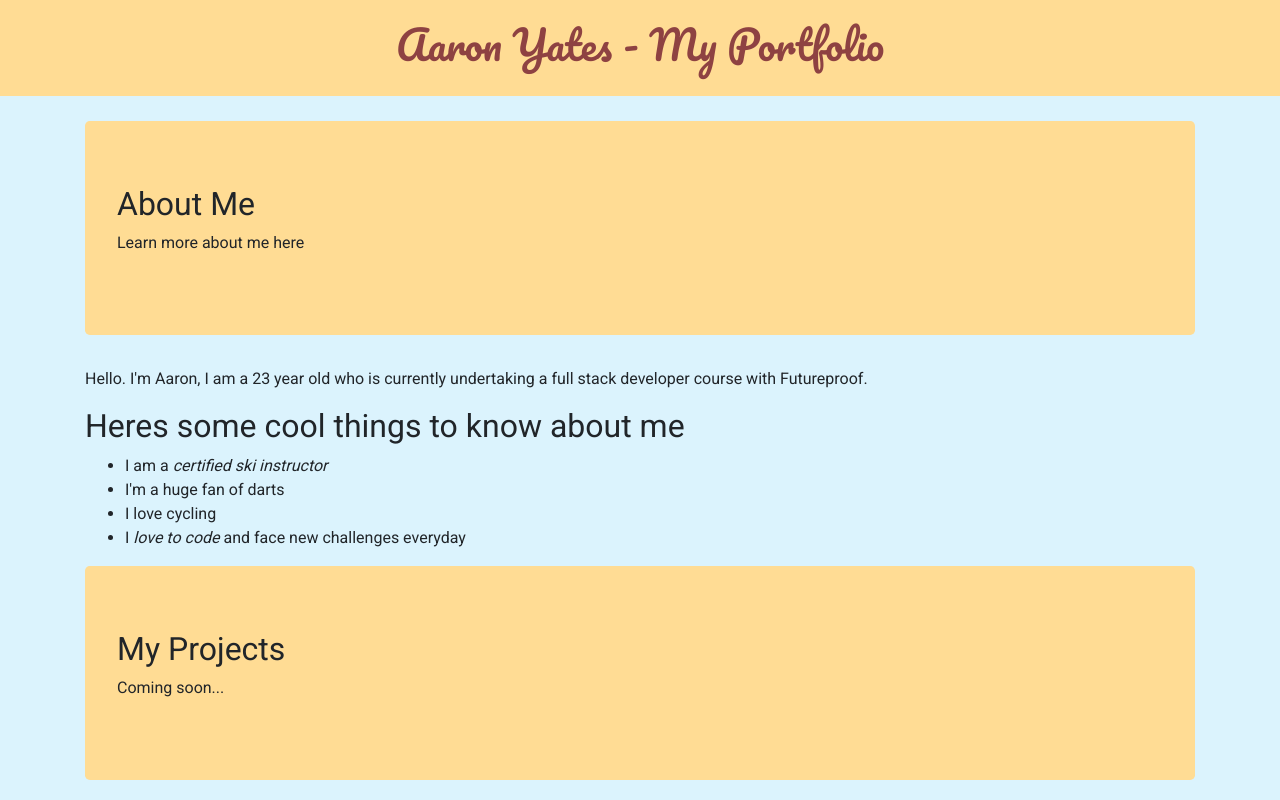
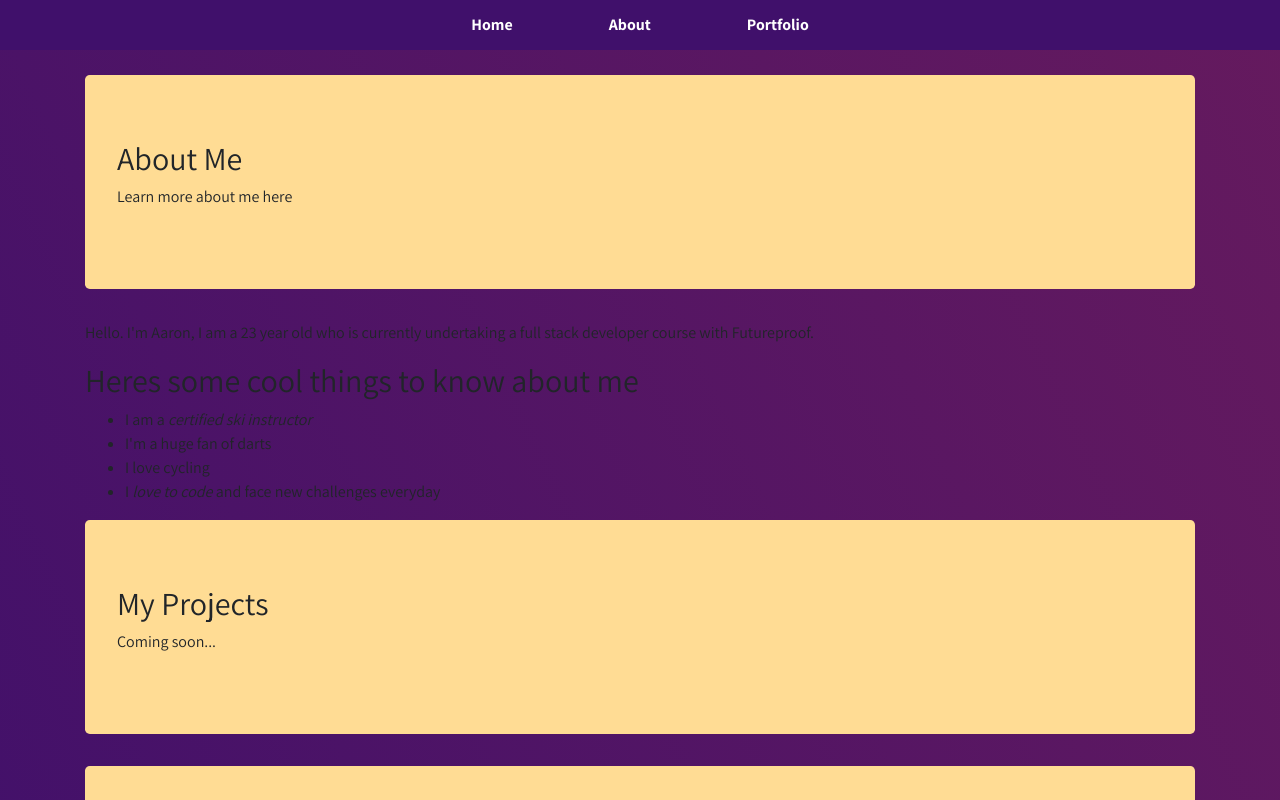
Before and after one commit to HeyAero/aaron_yates_portfolio, a plain HTML site: page index.html in a window 1280 px wide. Shown: the top 800 px of the page. Drawn offline with nearby package versions, Linux system fonts and the light colour scheme.

Commit message:
update header and styling to new design

```diff
--- a/index.html
+++ b/index.html
@@ -23,7 +23,11 @@
       Top header
     -->
     <header>
-      <h1>Aaron Yates - My Portfolio</h1>
+      <nav class="d-flex justify-content-center align-items-center">
+          <a href="#" class="px-5">Home</a>
+          <a href="#" class="px-5">About</a>
+          <a href="#" class="px-5">Portfolio</a>
+      </nav>
     </header>
     <div class="container">
       <!--
--- a/style.css
+++ b/style.css
@@ -1,30 +1,56 @@
 /* Google fonts import */
-@import url('https://fonts.googleapis.com/css2?family=Pacifico&family=Roboto&display=swap');
+@import url('https://fonts.googleapis.com/css2?family=Assistant:wght@200;400;700&display=swap');
 
 /* Body tag styling
-    background        - setting background color
+    background        - backup background incase browser can not use luinear-gradient
+    background        - secondary background that is a linear gradient
     font-family       - setting the global font
 */
 body {
-  background: #dbf3fd;
-  font-family: 'Roboto', sans-serif;
+  background: rgb(64, 16, 107);
+  background: linear-gradient(
+    65deg,
+    rgba(64, 16, 107, 1) 0%,
+    rgba(101, 26, 94, 1) 100%
+  );
+  font-family: 'Assistant', sans-serif;
 }
 
 /* Header tag styling
     background        - setting background color
+    border-bottom     - adds a border at the bottom of the header
     color             - setting the color of the text in header
-    font-family       - setting the header font
     margin-top        - adds margin to bottom of heading to add spacing
     padding           - setting the spacing within the header tag
     text-align        - setting the alignment of the text
 */
 header {
-  background: #ffdc94;
-  color: #8e4242;
-  font-family: 'Pacifico', cursive;
+  background: #40106b;
+  border-bottom: 2spx solid #330b57;
+  color: white;
   margin-bottom: 25px;
-  padding: 20px;
   text-align: center;
+}
+
+/* Nav Styling
+
+*/
+nav {
+  font-weight: 700;
+  height: 50px;
+}
+
+nav a {
+  color: white;
+  height: 100%;
+  padding-top: 13px;
+}
+
+nav a:hover {
+  border-bottom: 5px solid #ff5761;
+  color: white;
+  font-size: 1.1em;
+  text-decoration: none;
 }
 
 /* Footer tag styling
```
Also changed, not shown: assets/images/logo.png (added).
